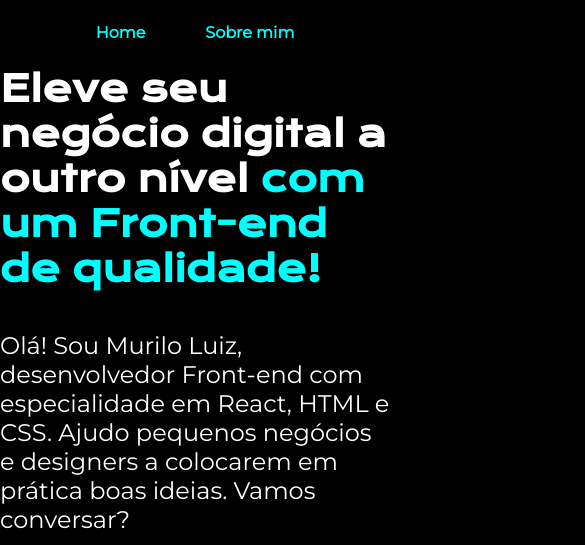
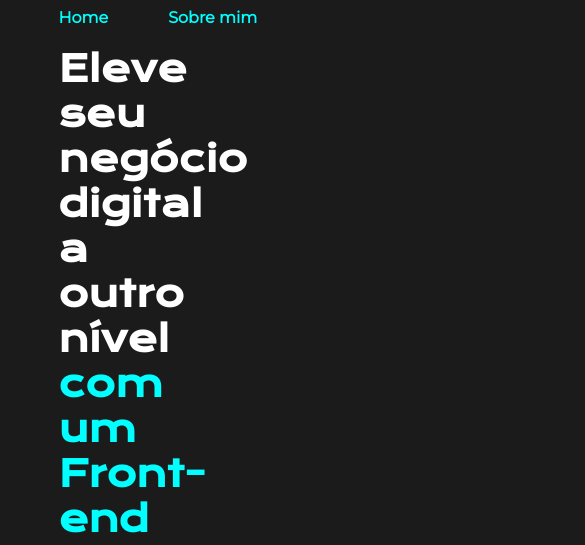
Before and after one commit to MuriiloLuiz/portfolio, a plain HTML site: page index.html in a window 390 px wide. Shown: the top 545 px of the page, 585 px wide, since content can reach past the window. Drawn offline with nearby package versions, Linux system fonts and the light colour scheme.

Commit message:
Update style.css
apagando códigos da aba excluida

```diff
--- a/styles/style.css
+++ b/styles/style.css
@@ -1,7 +1,7 @@
 @import url('https://fonts.googleapis.com/css2?family=Krona+One&family=Montserrat:wght@100;400&display=swap');
 
 :root {
-    --cor-primaria: black;
+    --cor-primaria: #1b1b1b;
     --cor-secundaria: white;
     --cor-terciaria : aqua;
     --cor-hover: #272727;
@@ -31,8 +31,16 @@ body {
     text-decoration: none;
 }
 
-.apresentacao {
-    padding: 5% 15%;
+.apresentacao__index {
+    padding: 5% 15% 52px;
+    display: flex;
+    align-items: center;
+    justify-content: space-between;
+    gap: 82px;
+}
+
+.apresentacao__about {
+    padding: 5% 15% 195px;
     display: flex;
     align-items: center;
     justify-content: space-between;
@@ -94,7 +102,7 @@ body {
 }
 
 .apresentacao__imagem {
-    width: 50%;
+    width: 490px 550px;
 }
 
 .rodape {
@@ -111,25 +119,3 @@ body {
     margin: 0;
     padding: 0;
 }
-
-@media (max-width: 1200px) {
-    .apresentacao {
-        flex-direction: column-reverse;
-        padding: ;
-    }
-
-    .apresentacao__conteudo {
-        width: auto;
-
-    }
-
-    .cabecalho {
-        padding: 6%;
-    }
-
-    .cabecalho__menu {
-        justify-content: center;
-    }
-
-
-}
```
